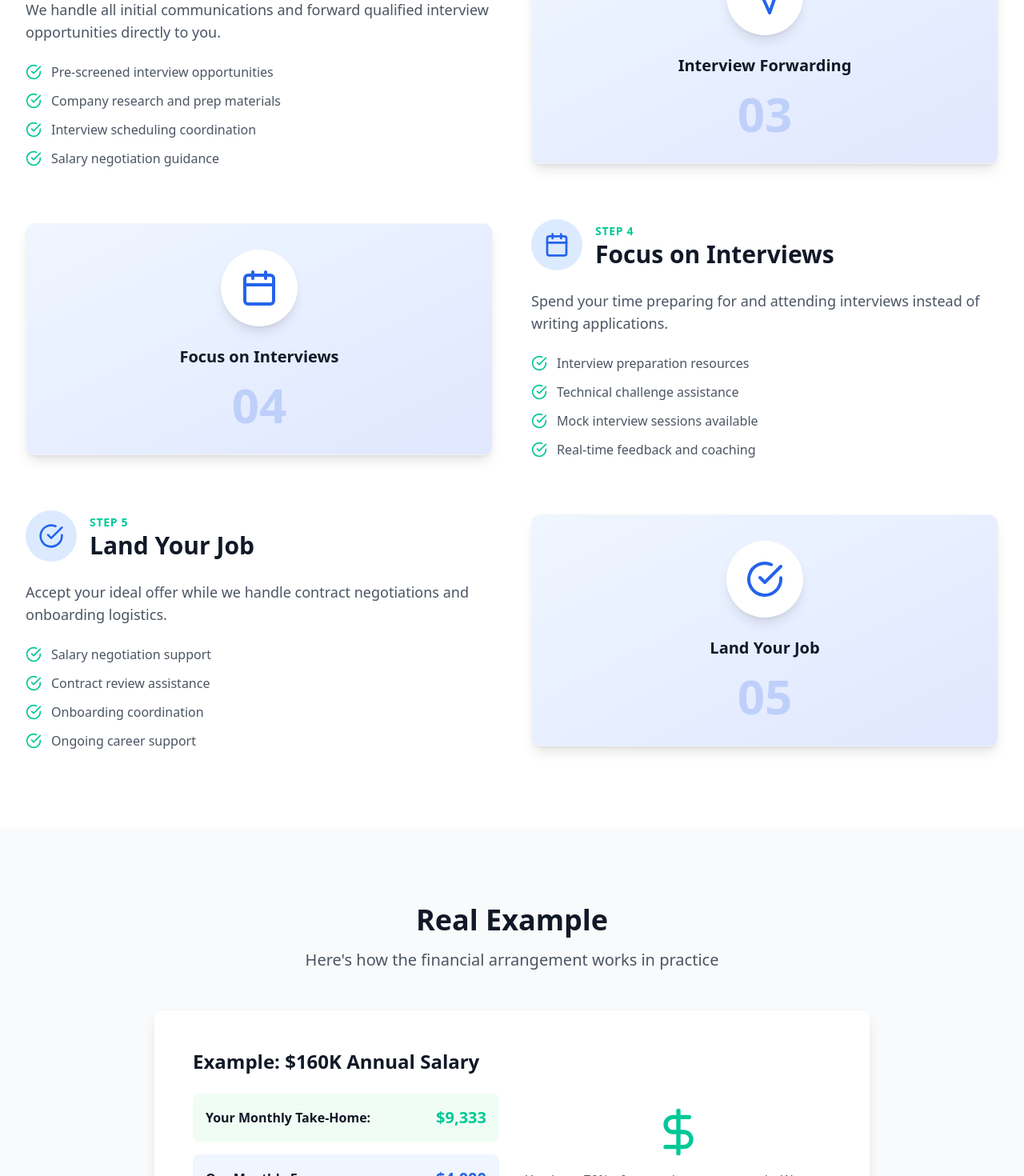
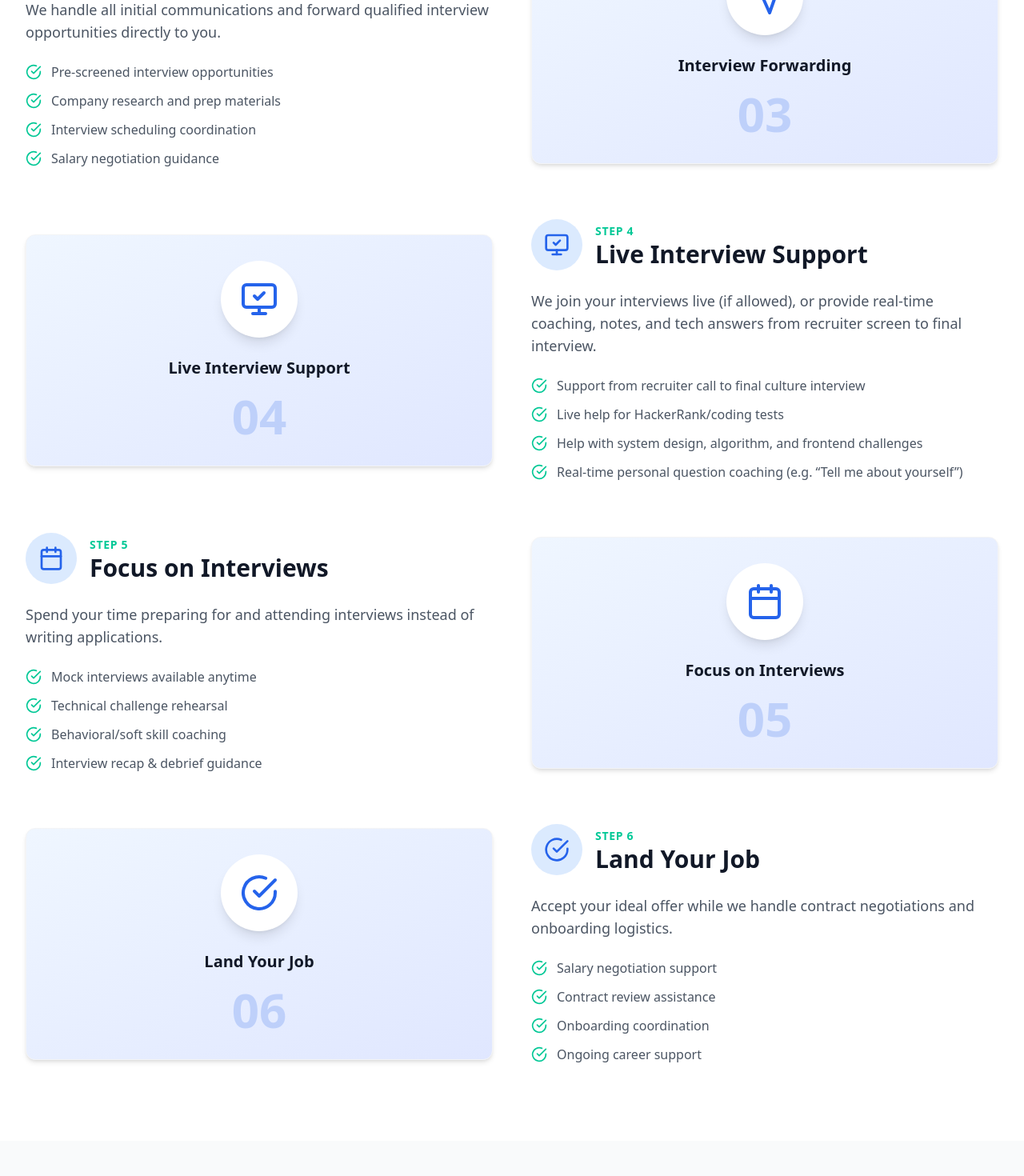
Before and after one commit to david777-max/westernpress.com, a React (Vite) app: page /how-it-works in a window 1280 px wide. Shown: the part 1330-2800 px from the top of the page at 80% size. Built offline with nearby package versions, Linux system fonts and the light colour scheme.

Commit message:
Updated the how it works page.

```diff
--- a/src/pages/HowItWorks.tsx
+++ b/src/pages/HowItWorks.tsx
@@ -1,6 +1,17 @@
 import React from 'react';
 import { Link } from 'react-router-dom';
-import { FileText, Search, Send, Calendar, CheckCircle, DollarSign, ArrowRight } from 'lucide-react';
+import {
+  FileText,
+  Search,
+  Send,
+  Calendar,
+  CheckCircle,
+  DollarSign,
+  ArrowRight,
+  MonitorCheck,
+  Code,
+  MessageCircleHeart
+} from 'lucide-react';
 
 const HowItWorks: React.FC = () => {
   const detailedSteps = [
@@ -38,14 +49,25 @@ const HowItWorks: React.FC = () => {
       ]
     },
     {
+      icon: MonitorCheck,
+      title: 'Live Interview Support',
+      description: 'We join your interviews live (if allowed), or provide real-time coaching, notes, and tech answers from recruiter screen to final interview.',
+      details: [
+        'Support from recruiter call to final culture interview',
+        'Live help for HackerRank/coding tests',
+        'Help with system design, algorithm, and frontend challenges',
+        'Real-time personal question coaching (e.g. “Tell me about yourself”)'
+      ]
+    },
+    {
       icon: Calendar,
       title: 'Focus on Interviews',
       description: 'Spend your time preparing for and attending interviews instead of writing applications.',
       details: [
-        'Interview preparation resources',
-        'Technical challenge assistance',
-        'Mock interview sessions available',
-        'Real-time feedback and coaching'
+        'Mock interviews available anytime',
+        'Technical challenge rehearsal',
+        'Behavioral/soft skill coaching',
+        'Interview recap & debrief guidance'
       ]
     },
     {
@@ -65,22 +87,19 @@ const HowItWorks: React.FC = () => {
     <div className="min-h-screen bg-white dark:bg-gray-900 pt-16">
       {/* Hero Section */}
       <section className="section-padding bg-gradient-to-br from-blue-50 to-indigo-100 dark:from-gray-900 dark:to-gray-800">
-        <div className="container-custom">
-          <div className="text-center max-w-4xl mx-auto">
+        <div className="container-custom text-center max-w-4xl mx-auto">
           <h1 className="text-4xl md:text-5xl font-bold text-gray-900 dark:text-white mb-6">
             How Our Process Works
           </h1>
           <p className="text-xl text-gray-600 dark:text-gray-300 mb-8">
-              A transparent, step-by-step breakdown of how we help you land high-paying developer jobs in 15-20 days
+            A transparent, step-by-step breakdown of how we help you land high-paying developer jobs in 15–20 days—including real-time interview support.
           </p>
-          </div>
         </div>
       </section>
 
       {/* Detailed Process */}
       <section className="section-padding">
-        <div className="container-custom">
-          <div className="space-y-16">
+        <div className="container-custom space-y-16">
           {detailedSteps.map((step, index) => (
             <div key={index} className="flex flex-col lg:flex-row items-center gap-12">
               <div className={`lg:w-1/2 ${index % 2 === 1 ? 'lg:order-2' : ''}`}>
@@ -101,8 +120,8 @@ const HowItWorks: React.FC = () => {
                   {step.description}
                 </p>
                 <ul className="space-y-3">
-                    {step.details.map((detail, detailIndex) => (
-                      <li key={detailIndex} className="flex items-center text-gray-600 dark:text-gray-300">
+                  {step.details.map((detail, i) => (
+                    <li key={i} className="flex items-center text-gray-600 dark:text-gray-300">
                       <CheckCircle className="h-5 w-5 text-[#00c896] mr-3 flex-shrink-0" />
                       {detail}
                     </li>
@@ -110,7 +129,7 @@ const HowItWorks: React.FC = () => {
                 </ul>
               </div>
               <div className={`lg:w-1/2 ${index % 2 === 1 ? 'lg:order-1' : ''}`}>
-                  <div className="card p-8 bg-gradient-to-br from-blue-50 to-indigo-100 dark:from-gray-800 dark:to-gray-700">
+                <div className="card p-8 bg-gradient-to-br from-blue-50 to-indigo-100 dark:from-gray-800 dark:to-gray-700 shadow-md rounded-xl">
                   <div className="text-center">
                     <div className="inline-flex items-center justify-center w-24 h-24 bg-white dark:bg-gray-800 rounded-full shadow-lg mb-6">
                       <step.icon className="h-12 w-12 text-blue-600 dark:text-blue-400" />
@@ -127,13 +146,11 @@ const HowItWorks: React.FC = () => {
             </div>
           ))}
         </div>
-        </div>
       </section>
 
       {/* Example Section */}
       <section className="section-padding bg-gray-50 dark:bg-gray-800">
-        <div className="container-custom">
-          <div className="text-center mb-12">
+        <div className="container-custom text-center mb-12">
           <h2 className="text-3xl md:text-4xl font-bold text-gray-900 dark:text-white mb-4">
             Real Example
           </h2>
@@ -141,7 +158,6 @@ const HowItWorks: React.FC = () => {
             Here's how the financial arrangement works in practice
           </p>
         </div>
-
         <div className="max-w-4xl mx-auto">
           <div className="card p-8 md:p-12">
             <div className="grid grid-cols-1 md:grid-cols-2 gap-8 items-center">
@@ -164,14 +180,11 @@ const HowItWorks: React.FC = () => {
                   </div>
                 </div>
               </div>
-                <div className="space-y-6">
-                  <div className="text-center">
+              <div className="text-center space-y-6">
                 <DollarSign className="h-16 w-16 text-[#00c896] mx-auto mb-4" />
                 <p className="text-gray-600 dark:text-gray-300">
-                      You keep 70% of your salary permanently. We earn 30%.
+                  You keep 70% of your salary permanently. We earn 30% performance-based.
                 </p>
-                  </div>
-                </div>
               </div>
             </div>
           </div>
```
Lines whose indentation alone changed are shown as unchanged.
